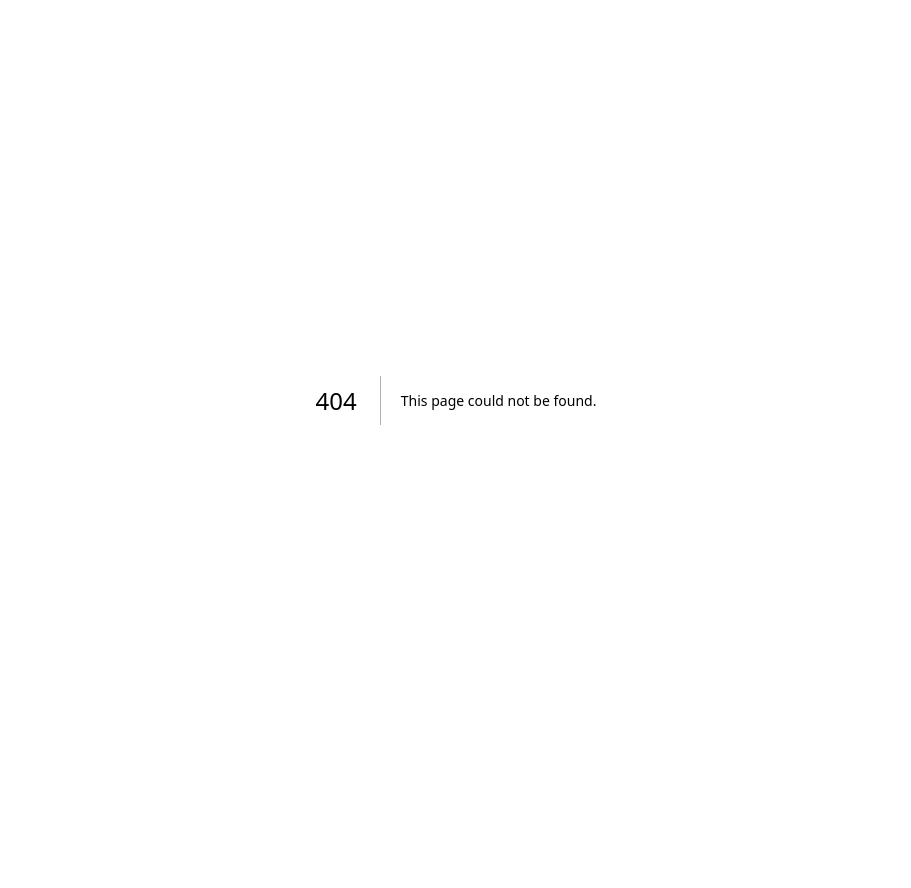
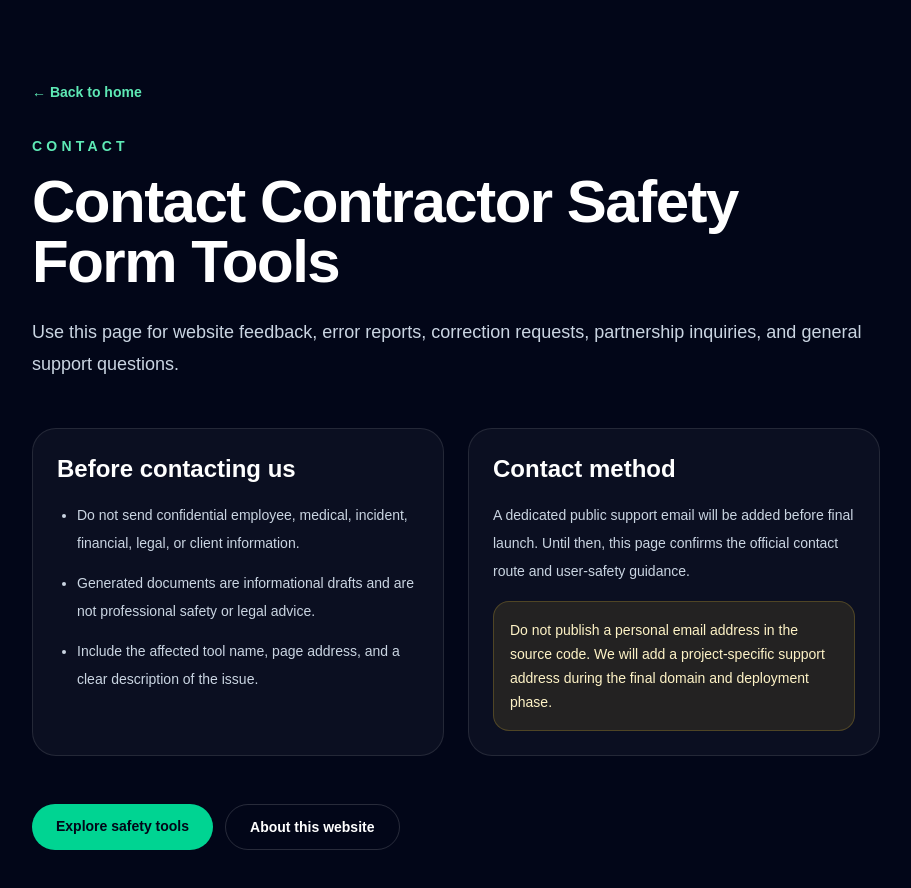
Before and after one commit to alhscholars-ship-it/contractor-safety-tools, a Next.js app: page /contact in a window 1280 px wide. Before the commit this address had no page. Shown: the top 888 px of the page, without its empty margins (184-1095 px from the left). Before the commit the page ends 800 px from the top, so only its background shows below. Built offline with nearby package versions, Linux system fonts and the light colour scheme.

Commit message:
feat: add contact page

```diff
--- /dev/null
+++ b/src/app/contact/page.tsx
@@ -0,0 +1,91 @@
+import type { Metadata } from "next";
+import Link from "next/link";
+
+export const metadata: Metadata = {
+  title: "Contact",
+  description:
+    "Contact Contractor Safety Form Tools for website feedback, corrections, support questions, and business inquiries.",
+  alternates: {
+    canonical: "/contact",
+  },
+};
+
+export default function ContactPage() {
+  return (
+    <main className="min-h-screen bg-slate-950 text-white">
+      <section className="mx-auto w-full max-w-4xl px-6 py-20">
+        <Link href="/" className="text-sm font-semibold text-emerald-300">
+          ← Back to home
+        </Link>
+
+        <div className="mt-8">
+          <p className="text-sm font-semibold uppercase tracking-[0.3em] text-emerald-300">
+            Contact
+          </p>
+
+          <h1 className="mt-4 text-4xl font-black tracking-tight sm:text-6xl">
+            Contact Contractor Safety Form Tools
+          </h1>
+
+          <p className="mt-6 text-lg leading-8 text-slate-300">
+            Use this page for website feedback, error reports, correction
+            requests, partnership inquiries, and general support questions.
+          </p>
+        </div>
+
+        <div className="mt-12 grid gap-6 md:grid-cols-2">
+          <section className="rounded-3xl border border-white/10 bg-white/[0.04] p-6">
+            <h2 className="text-2xl font-black">Before contacting us</h2>
+
+            <ul className="mt-4 list-disc space-y-3 pl-5 text-sm leading-7 text-slate-300">
+              <li>
+                Do not send confidential employee, medical, incident, financial,
+                legal, or client information.
+              </li>
+              <li>
+                Generated documents are informational drafts and are not
+                professional safety or legal advice.
+              </li>
+              <li>
+                Include the affected tool name, page address, and a clear
+                description of the issue.
+              </li>
+            </ul>
+          </section>
+
+          <section className="rounded-3xl border border-white/10 bg-white/[0.04] p-6">
+            <h2 className="text-2xl font-black">Contact method</h2>
+
+            <p className="mt-4 text-sm leading-7 text-slate-300">
+              A dedicated public support email will be added before final
+              launch. Until then, this page confirms the official contact route
+              and user-safety guidance.
+            </p>
+
+            <p className="mt-4 rounded-2xl border border-amber-300/20 bg-amber-300/10 p-4 text-sm leading-6 text-amber-100">
+              Do not publish a personal email address in the source code. We will
+              add a project-specific support address during the final domain and
+              deployment phase.
+            </p>
+          </section>
+        </div>
+
+        <div className="mt-12 flex flex-wrap gap-3">
+          <Link
+            href="/tools"
+            className="inline-flex rounded-full bg-emerald-400 px-6 py-3 text-sm font-black text-slate-950 transition hover:bg-emerald-300"
+          >
+            Explore safety tools
+          </Link>
+
+          <Link
+            href="/about"
+            className="inline-flex rounded-full border border-white/15 px-6 py-3 text-sm font-black text-white transition hover:bg-white/10"
+          >
+            About this website
+          </Link>
+        </div>
+      </section>
+    </main>
+  );
+}
--- a/src/app/sitemap.ts
+++ b/src/app/sitemap.ts
@@ -43,6 +43,12 @@ export default function sitemap(): MetadataRoute.Sitemap {
       priority: 0.5,
     },
     {
+      url: `${baseUrl}/contact`,
+      lastModified: now,
+      changeFrequency: "yearly",
+      priority: 0.5,
+    },
+    {
       url: `${baseUrl}/tools/safety-plan-generator`,
       lastModified: now,
       changeFrequency: "monthly",
```
